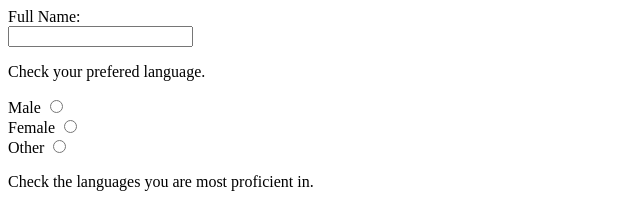
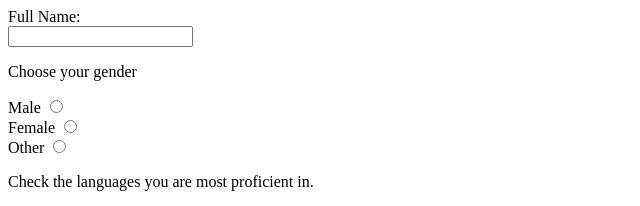
Before and after one commit to felipeaf/SaveAnyForm, a website: page sample/aform.html in a window 1280 px wide. Shown: the top 206 px of the page, 0-640 px from the left. Drawn offline with Linux system fonts and the light colour scheme.

Commit message:
fixing sample form

```diff
--- a/sample/aform.html
+++ b/sample/aform.html
@@ -6,7 +6,7 @@
       Full Name:<br>
       <input type="text" name="fullname" required>
       <br>
-      <p>Check your prefered language.</p>
+      <p>Choose your gender</p>
       <label for="aradiogrp1">Male</label>
       <input id="aradiogrp1" type="radio" name="preferedLanguage" value="MALE"><br>
 
```
Also changed, not shown: README.md.
